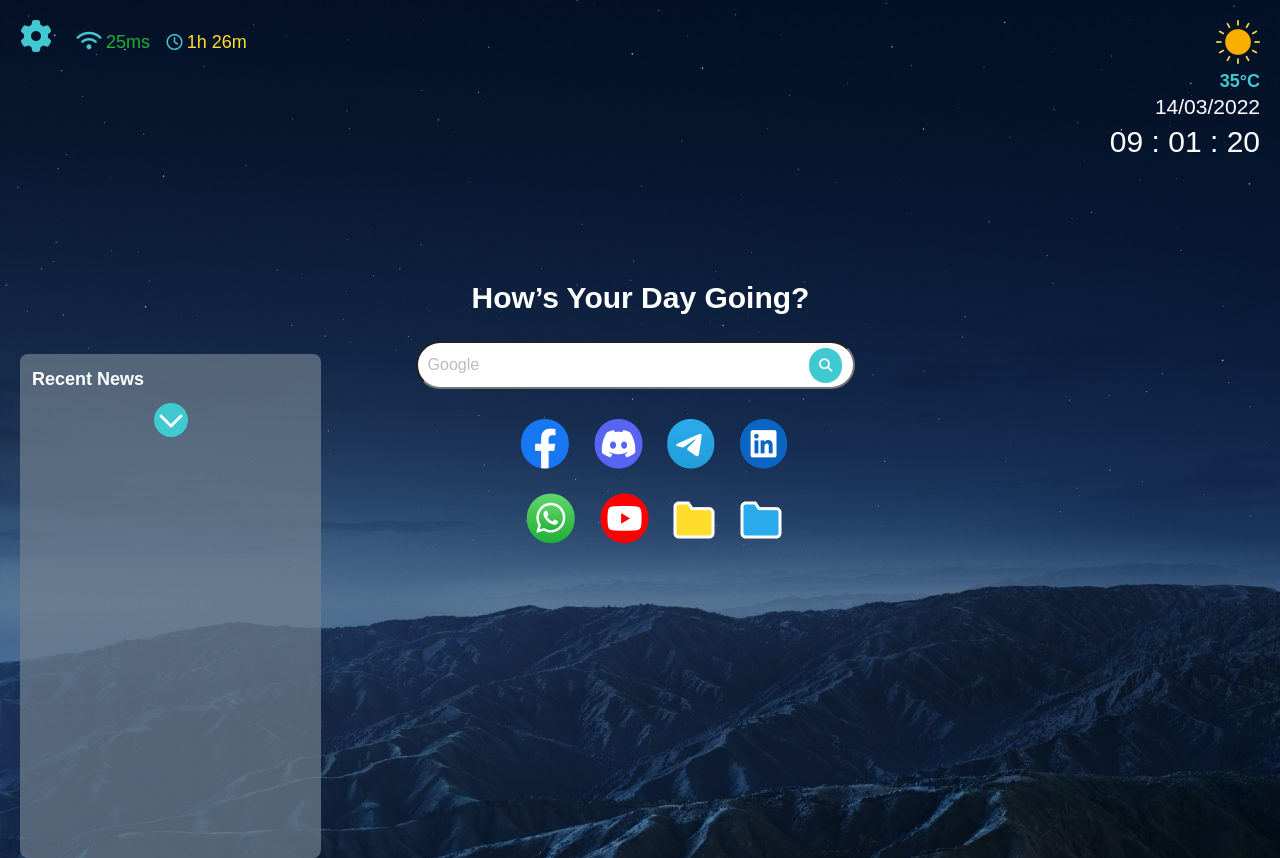
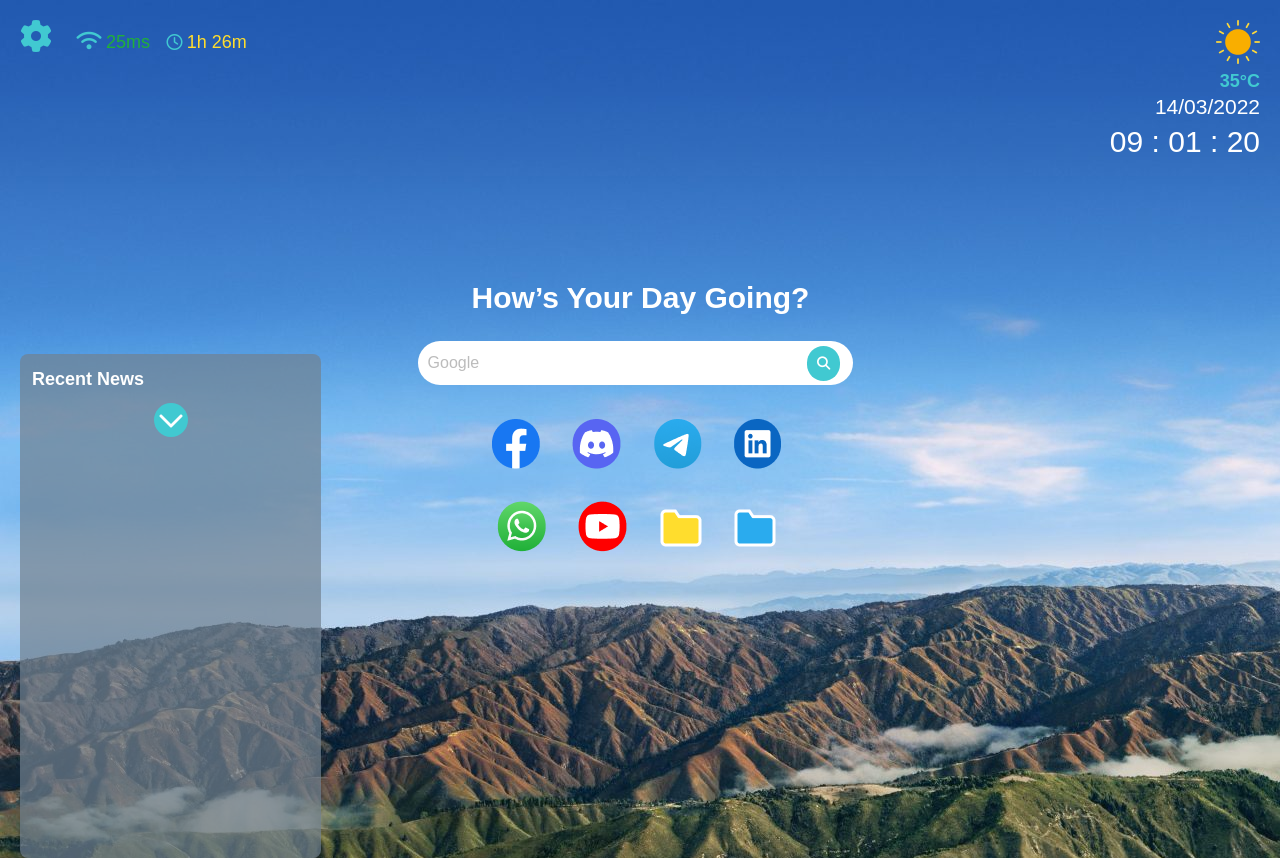
Before and after one commit to ProCodify/ProTab, a plain HTML site: page index.html in a window 1280 px wide. Drawn offline with Linux system fonts and the light colour scheme; no server answers.

Commit message:
New Feture Added:1 Icons got update

```diff
--- a/Css/style.css
+++ b/Css/style.css
@@ -133,6 +133,7 @@ i{
     width: 415px;
     border-radius: 63px;
     padding: 0px 10px;
+    border: none;
 }
 .searchBox{
     text-align: center;
@@ -157,13 +158,16 @@ i{
     border: none;
 }
 .shortcut-icons{
-    margin: 20px;
+    margin: 20px 35px 0px 0px;
 }
 /* .R1st,.R2nd{
     margin: 20px;
 } */
 .icon{
-    padding: 10px;
+    padding: 14px;
+}
+.fUpdate{
+    display: none;
 }
 @media screen and (max-width: 1024px) {
     #googleSearch{
@@ -198,4 +202,14 @@ i{
     .home{
         display: none;
     }
+    .fUpdate {
+        display: flex;
+        justify-content: center;
+        align-items: center;
+        height: 100vh;
+        color: #fff;
+        /* width: 100vw; */
+        text-align: center;
+    }
+
 }
--- a/Javascript/main.js
+++ b/Javascript/main.js
@@ -1,32 +1,32 @@
 var today = new Date();
 var time = today.getHours();
 let wish = "";
-// if(time>=21 && time>= 18){
-//     document.body.style.backgroundImage = "url('/Img/bg/8.jpeg')";
-// }
-// else if(time>= 19 && time<=21){
-//     document.body.style.backgroundImage = "url('/Img/bg/7.jpeg')";
+if(time>=21 && time>= 18){
+    document.body.style.backgroundImage = "url('/Img/bg/8.jpeg')";
+}
+else if(time>= 19 && time<=21){
+    document.body.style.backgroundImage = "url('/Img/bg/7.jpeg')";
 
-// }
-// else if(time>= 18 && time<=19){
-//     document.body.style.backgroundImage = "url('/Img/bg/6.jpeg')";
-// }
-// else if(time>= 15 && time<=18){
-//     document.body.style.backgroundImage = "url('/Img/bg/5.jpeg')";
-// }
-// else if(time>= 12 && time<=15){
-//     document.body.style.backgroundImage = "url('/Img/bg/4.jpeg')";
-// }
-// else if(time>= 8 && time<=12){
-//     document.body.style.backgroundImage = "url('/Img/bg/3.jpeg')";
-// }
-// else if(time>= 5 && time<=8){
-//     document.body.style.backgroundImage = "url('/Img/bg/2.jpeg')";
-// }
-// else if(time>= 0 && time<=5){
-//     document.body.style.backgroundImage = "url('/Img/bg/1.jpeg')";
-// }
-document.body.style.backgroundImage = "url('/Img/bg/8.jpeg')"
+}
+else if(time>= 18 && time<=19){
+    document.body.style.backgroundImage = "url('/Img/bg/6.jpeg')";
+}
+else if(time>= 15 && time<=18){
+    document.body.style.backgroundImage = "url('/Img/bg/5.jpeg')";
+}
+else if(time>= 12 && time<=15){
+    document.body.style.backgroundImage = "url('/Img/bg/4.jpeg')";
+}
+else if(time>= 8 && time<=12){
+    document.body.style.backgroundImage = "url('/Img/bg/3.jpeg')";
+}
+else if(time>= 5 && time<=8){
+    document.body.style.backgroundImage = "url('/Img/bg/2.jpeg')";
+}
+else if(time>= 0 && time<=5){
+    document.body.style.backgroundImage = "url('/Img/bg/1.jpeg')";
+}
+// document.body.style.backgroundImage = "url('/Img/bg/8.jpeg')"
 
 
 
@@ -58,7 +58,7 @@ function clock() {
 }
 
 var interval = setInterval(clock, 1000);
-fetch('https://newsapi.org/v2/everything?q=tesla&from=2022-07-01&sortBy=publishedAt&apiKey=af79ededa3ae4378ab7c59b4322ea73d')
+fetch('https://newsapi.org/v2/everything?q=tesla&from=2022-07-02&sortBy=publishedAt&apiKey=af79ededa3ae4378ab7c59b4322ea73d')
     .then(response => response.json())
     .then(data => {
        for (let i = 0; i <7; i++) {
--- a/index.html
+++ b/index.html
@@ -1,50 +1,31 @@
 <!DOCTYPE html>
 <html lang="en">
+
 <head>
-    <meta charset="UTF-8" />
-    <meta http-equiv="X-UA-Compatible" content="IE=edge" />
-    <meta name="viewport" content="width=device-width, initial-scale=1.0" />
-    <link rel="shortcut icon" href="/Img/Logo.png" type="image/x-icon" />
+  <meta charset="UTF-8">
+  <meta http-equiv="X-UA-Compatible" content="IE=edge">
+  <meta name="viewport" content="width=device-width, initial-scale=1.0">
+  <link rel="shortcut icon" href="/Img/Logo.png" type="image/x-icon">
   <title>ProTab</title>
   <!-- Fontawesome CDN -->
-    <link
-      rel="stylesheet"
-      href="https://cdnjs.cloudflare.com/ajax/libs/font-awesome/6.1.1/css/all.min.css"
+  <link rel="stylesheet" href="https://cdnjs.cloudflare.com/ajax/libs/font-awesome/6.1.1/css/all.min.css"
     integrity="sha512-KfkfwYDsLkIlwQp6LFnl8zNdLGxu9YAA1QvwINks4PhcElQSvqcyVLLD9aMhXd13uQjoXtEKNosOWaZqXgel0g=="
-      crossorigin="anonymous"
-      referrerpolicy="no-referrer"
-    />
-    <link rel="stylesheet" href="/Css/style.css" />
+    crossorigin="anonymous" referrerpolicy="no-referrer" />
+  <link rel="stylesheet" href="/Css/style.css">
 </head>
+
 <body>
   <div class="home">
     <div class="header">
       <div class="Col-6F">
         <i id="setting" class="fa-solid fa-gear"></i>
         <i style="font-size: 20px" id="wifi" class="fa-solid fa-wifi"></i>
-          <span
-            style="
-              font-weight: 500;
-              font-size: 18px;
-              line-height: 27px;
-              color: #20b038;
-              margin-right: 12px;
-            "
-            >25ms</span
-          >
+        <span style="font-weight: 500;font-size: 18px;line-height: 27px;color: #20B038;margin-right: 12px;">25ms</span>
         <i class="fa-regular fa-clock"></i>
-          <span
-            style="
-              font-weight: 500;
-              font-size: 18px;
-              line-height: 27px;
-              color: #ffdd2d;
-            "
-            >1h 26m</span
-          >
+        <span style="font-weight: 500;font-size: 18px;line-height: 27px;color: #FFDD2D;">1h 26m</span>
       </div>
       <div class="Col-6L">
-          <img src="/Img/sunny.png" alt="" />
+        <img src="/Img/sunny.png" alt="">
         <h5 id="temp">35°C</h5>
         <p id="date">14/03/2022</p>
         <div id="clock">
@@ -65,84 +46,40 @@
         <div id="news"></div>
         <div class="nMore">
           <button onclick="HideNews()">
-              <img src="/Img/Vector.png" alt="" />
+            <img src="/Img/Vector.png" alt="">
           </button>
         </div>
+
       </div>
       <div class="shortcuts">
         <h1>How’s Your Day Going?</h1>
         <div class="searchBox">
-            <input
-              class="input-field"
-              id="googleSearch"
-              type="text"
-              placeholder="Google"
-            />
-            <button id="SearchButton">
+          <form action="https://www.google.com/search" method="get" target="_blank">
+            <input class="input-field" id="googleSearch" type="text" name="q" placeholder="Google">
+            <button id="SearchButton" type="submit">
               <i style="color: #fff" class="fa-solid fa-magnifying-glass"></i>
             </button>
+          </form>
           <div class="shortcut-icons">
             <div class="R1st">
-                <a target="_blank" href="facebook.com"
-                  ><img
-                    src="/Img/shortcut-icons/Facebook.png"
-                    class="icon"
-                    id="facebook"
-                    alt=""
-                /></a>
-                <a target="_blank" href="discord.com"
-                  ><img
-                    src="/Img/shortcut-icons/Discord.png"
-                    class="icon"
-                    id="discord"
-                    alt=""
-                /></a>
-                <a target="_blank" href="telegram.com"
-                  ><img
-                    src="/Img/shortcut-icons/Telegram.png"
-                    class="icon"
-                    id="telegram"
-                    alt=""
-                /></a>
-                <a target="_blank" href="linkedin.com"
-                  ><img
-                    src="/Img/shortcut-icons/LinkedIn.png"
-                    class="icon"
-                    id="linkedin"
-                    alt=""
-                /></a>
+              <a target="_blank" href="https://www.facebook.com/"><img src="/Img/shortcut-icons/Facebook.png"
+                  class='icon' id="facebook" alt=""></a>
+              <a target="_blank" href="https://discord.com/"><img src="/Img/shortcut-icons/Discord.png" class='icon'
+                  id="discord" alt=""></a>
+              <a target="_blank" href="https://telegram.com"><img src="/Img/shortcut-icons/Telegram.png" class='icon'
+                  id="telegram" alt=""></a>
+              <a target="_blank" href="https://linkedin.com"><img src="/Img/shortcut-icons/LinkedIn.png" class='icon'
+                  id="linkedin" alt=""></a>
             </div>
             <div class="R2nd">
-                <a target="_blank" href="whatsapp.com"
-                  ><img
-                    src="/Img/shortcut-icons/WhatsApp.png"
-                    class="icon"
-                    id="whatsapp"
-                    alt=""
-                /></a>
-                <a target="_blank" href="youtube.com"
-                  ><img
-                    src="/Img/shortcut-icons/YouTube.png"
-                    class="icon"
-                    id="youtube"
-                    alt=""
-                /></a>
-                <a target="_blank" href=""
-                  ><img
-                    style="margin-bottom: 5px"
-                    src="/Img/shortcut-icons/fileY.png"
-                    class="icon"
-                    id="Yfile"
-                    alt=""
-                /></a>
-                <a target="_blank" href=""
-                  ><img
-                    style="margin-bottom: 5px"
-                    src="/Img/shortcut-icons/fileB.png"
-                    class="icon"
-                    id="Bfile"
-                    alt=""
-                /></a>
+              <a target="_blank" href="https://whatsapp.com"><img src="/Img/shortcut-icons/WhatsApp.png" class='icon'
+                  id="whatsapp" alt=""></a>
+              <a target="_blank" href="https://youtube.com"><img src="/Img/shortcut-icons/YouTube.png" class='icon'
+                  id="youtube" alt=""></a>
+              <a target="_blank" href=""><img style="margin-bottom: 5px;" src="/Img/shortcut-icons/fileY.png"
+                  class='icon' id="Yfile" alt=""></a>
+              <a target="_blank" href=""><img style="margin-bottom: 5px;" src="/Img/shortcut-icons/fileB.png"
+                  class='icon' id="Bfile" alt=""></a>
             </div>
           </div>
         </div>
@@ -150,7 +87,10 @@
       <div class="todo-list"></div>
     </div>
   </div>
-
+  <div class="fUpdate">
+    <h2>We will support mobile devices in the near future</h2>
+  </div>
   <script src="/Javascript/main.js"></script>
 </body>
+
 </html>
```
Lines whose indentation alone changed are shown as unchanged.
